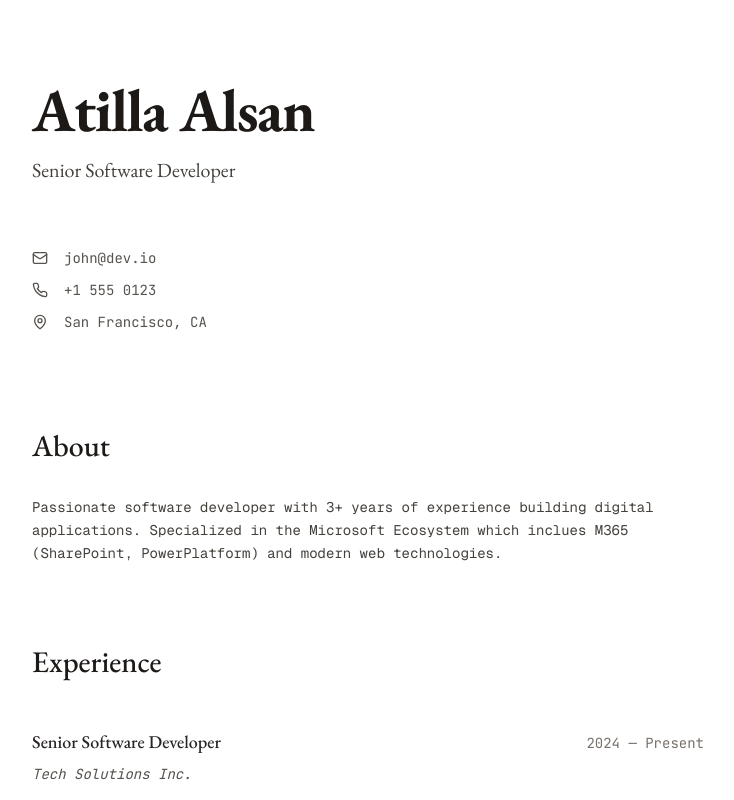
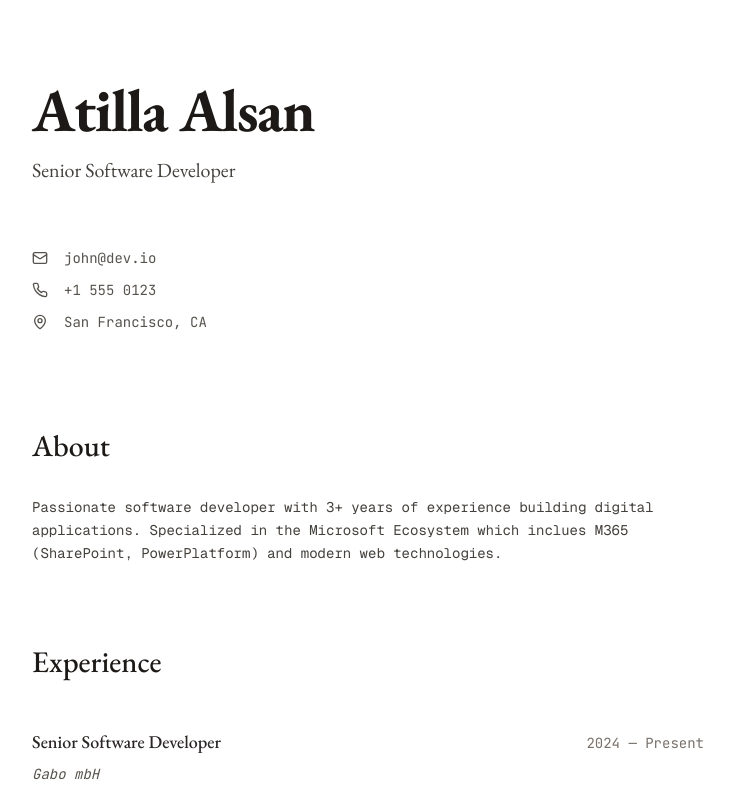
Before and after one commit to alsanatilla/cv, a React (Vite) app: page / in a window 1280 px wide. Shown: the top 800 px of the page, without its empty margins (272-1006 px from the left). Built offline with nearby package versions, Linux system fonts and the light colour scheme.

Commit message:
Visual edit in Lovable
Edited UI in Lovable

```diff
--- a/src/pages/Index.tsx
+++ b/src/pages/Index.tsx
@@ -55,7 +55,7 @@ const Index = () => {
               }}>Senior Software Developer</h3>
                 <span className="text-sm font-mono text-stone-500">2024 — Present</span>
               </div>
-              <p className="text-stone-600 text-sm font-mono mb-6 italic">Tech Solutions Inc.</p>
+              <p className="text-stone-600 text-sm font-mono mb-6 italic">Gabo mbH</p>
               <p className="text-stone-700 font-geist-mono font-normal leading-relaxed text-sm" style={{
               fontOpticalSizing: 'auto'
             }}>
```
